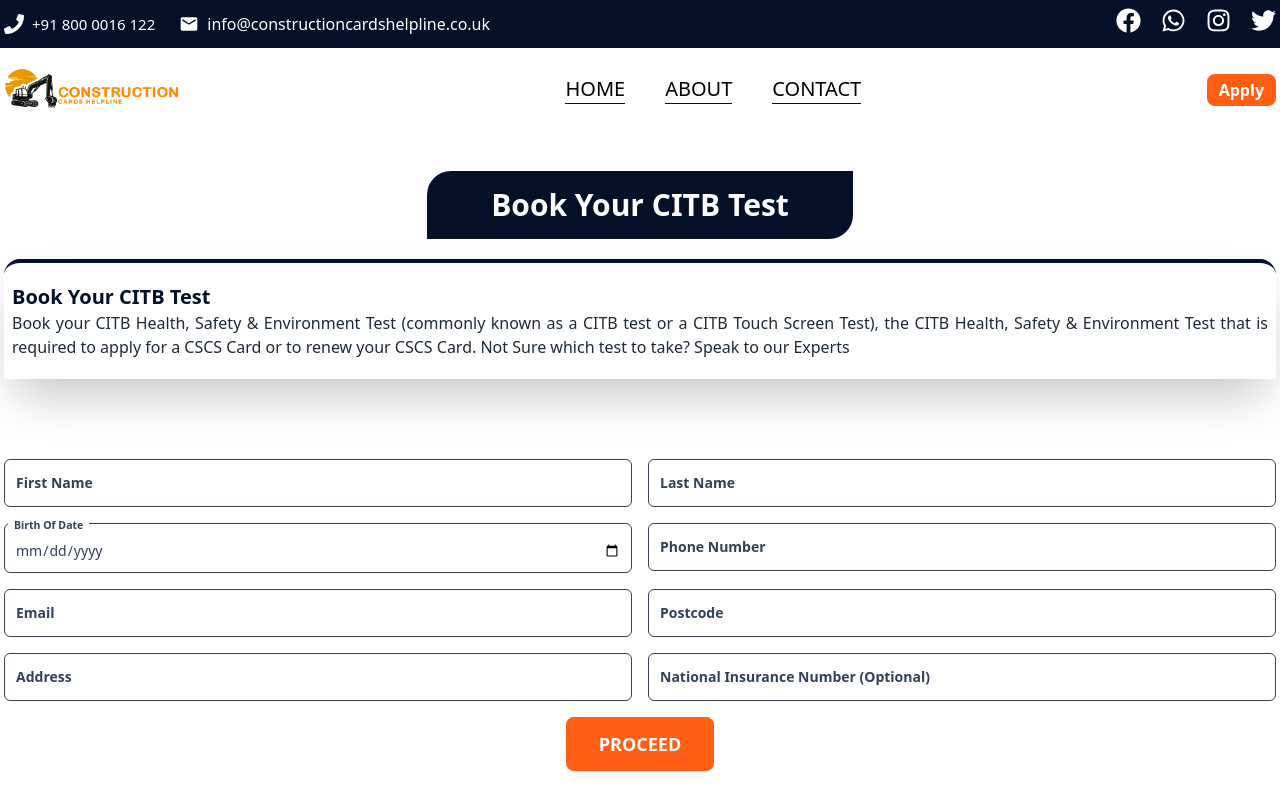
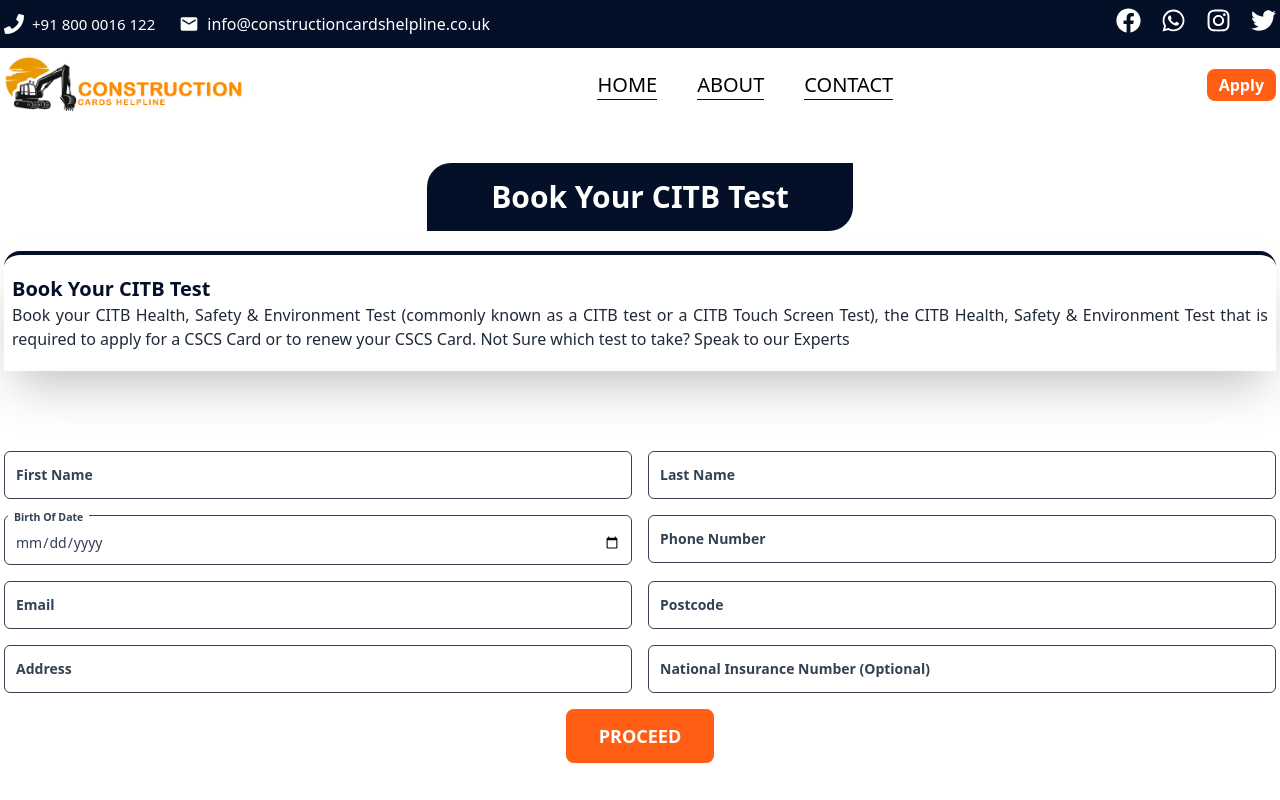
Before and after one commit to nishantsingh345/construction2, a Next.js app: page /citb/book-now in a window 1280 px wide. Shown: the top 800 px of the page. Built offline with nearby package versions, Linux system fonts and the light colour scheme.

Commit message:
css change

```diff
--- a/src/components/common/Navbar.tsx
+++ b/src/components/common/Navbar.tsx
@@ -19,9 +19,9 @@
       <Section>
         <nav>
           {/* Desktop Menue */}
-          <div className="flex items-center justify-between py-5">
+          <div className="flex items-center justify-between py-2">
             <Link href="/">
-              <img className="w-40 md:w-44" src="/logo2.png" alt="" />
+              <img className="w-40 md:w-60" src="/logo2.png" alt="" />
             </Link>
 
             <div className="text-black md:flex hidden">
```
